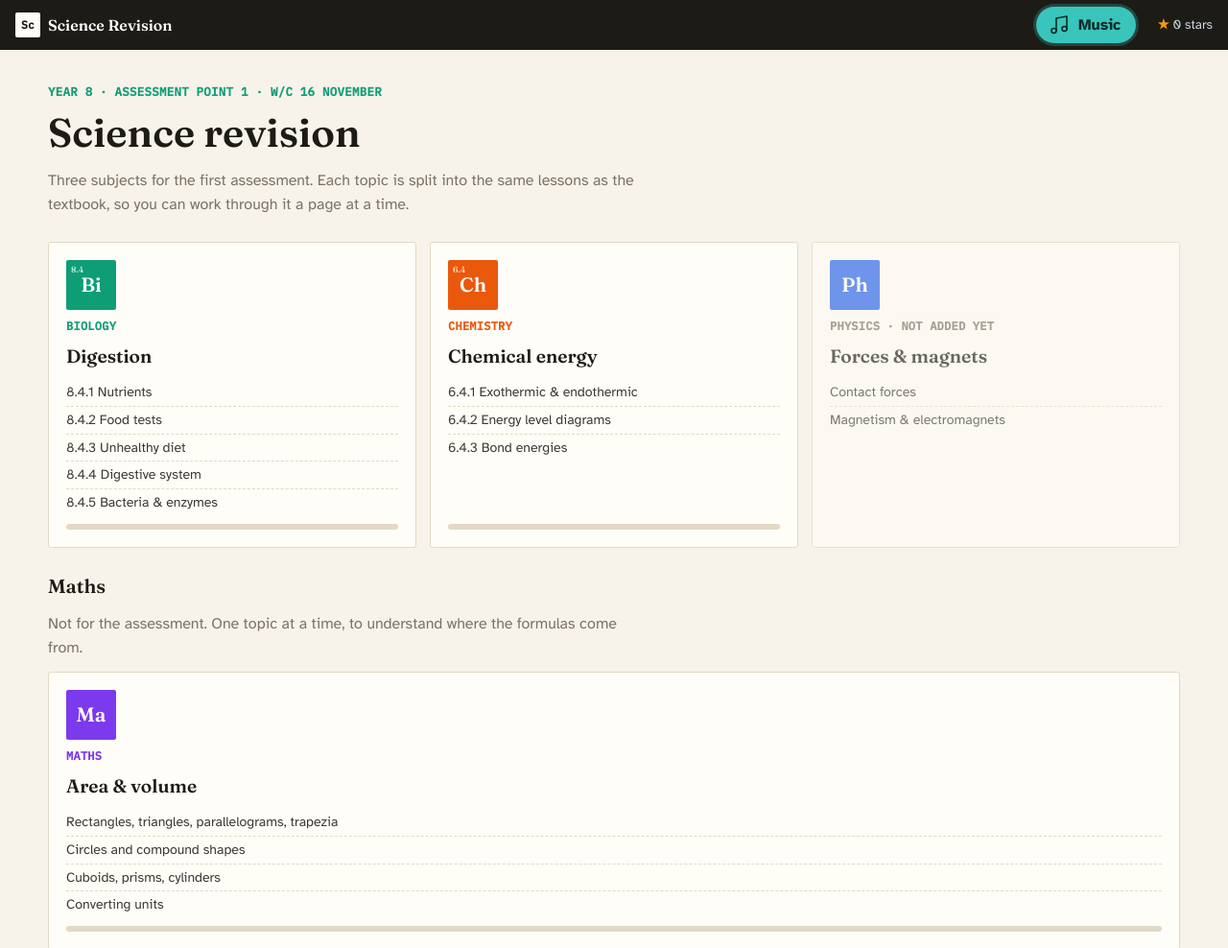
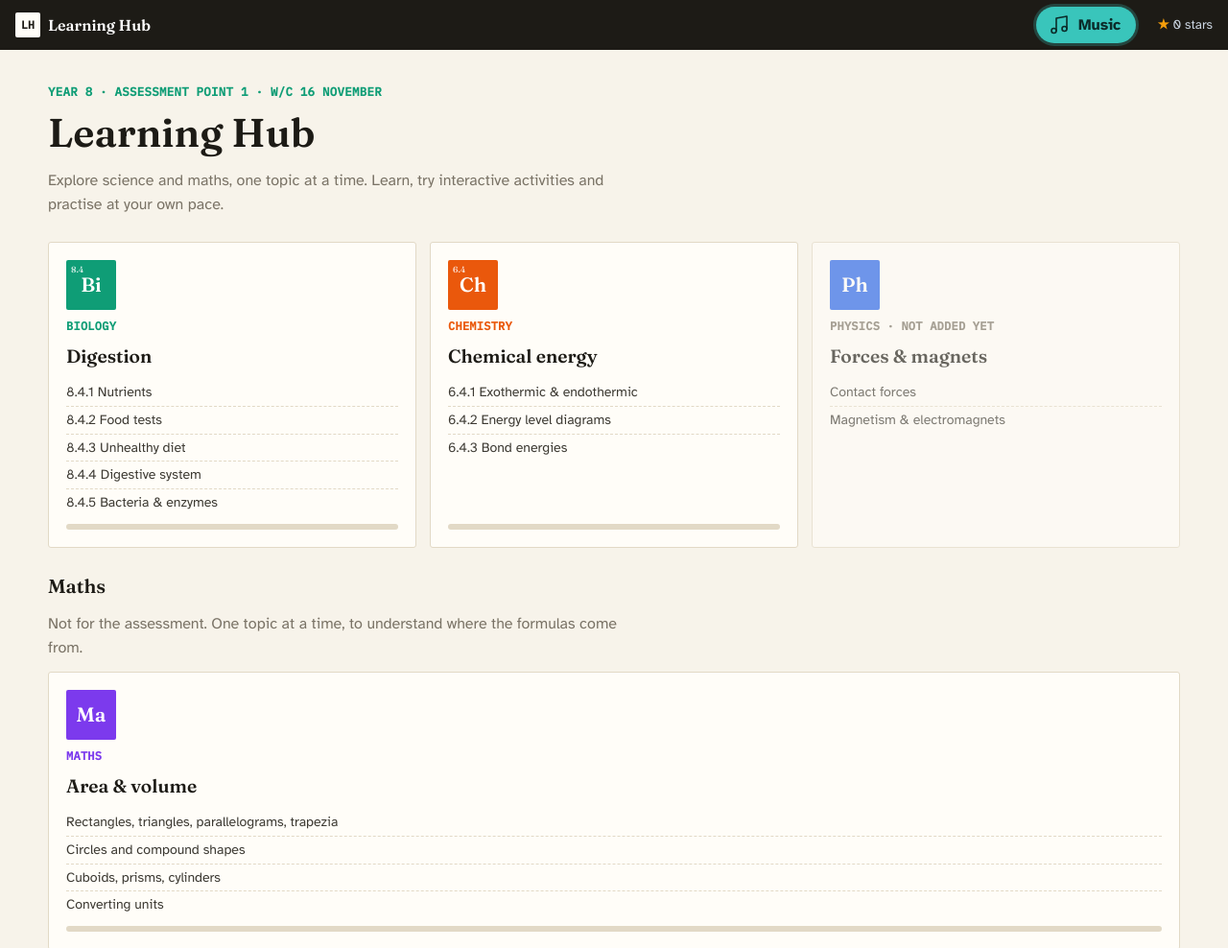
Before and after one commit to jliu-science/learning-hub, a plain HTML site: page index.html in a window 1280 px wide. Shown: the top 988 px of the page at 96% size. Drawn offline with Linux system fonts and the light colour scheme.

Commit message:
Rename website to Learning Hub

```diff
--- a/index.html
+++ b/index.html
@@ -3,21 +3,21 @@
 <head>
 <meta charset="utf-8">
 <meta name="viewport" content="width=device-width,initial-scale=1">
-<title>Science Revision · Year 8</title>
+<title>Learning Hub</title>
 <link rel="preconnect" href="https://fonts.googleapis.com">
 <link href="https://fonts.googleapis.com/css2?family=Atkinson+Hyperlegible:wght@400;700&family=Fraunces:opsz,wght@9..144,500;9..144,600&family=IBM+Plex+Mono:wght@500&display=swap" rel="stylesheet">
 <link rel="stylesheet" href="assets/style.css">
 </head>
 <body>
 <header class="topbar"><div class="wrap">
-  <a class="brand" href="index.html"><span class="logo">Sc</span><span>Science Revision</span></a>
+  <a class="brand" href="index.html"><span class="logo">LH</span><span>Learning Hub</span></a>
   <span class="spacer"></span><span class="xp" id="xp"></span>
 </div></header>
 
 <main class="wrap hub">
   <div class="eyebrow">Year 8 · Assessment point 1 · w/c 16 November</div>
-  <h1>Science revision</h1>
-  <p class="lead">Three subjects for the first assessment. Each topic is split into the same lessons as the textbook, so you can work through it a page at a time.</p>
+  <h1>Learning Hub</h1>
+  <p class="lead">Explore science and maths, one topic at a time. Learn, try interactive activities and practise at your own pace.</p>
 
   <div class="subjects" style="margin-top:26px">
     <a class="subject bio" href="biology/digestion.html">
```
Also changed, not shown: biology/digestion.html (+1 -1 lines), chemistry/energy.html (+1 -1 lines), maths/area-volume.html (+1 -1 lines), 1 other file.
